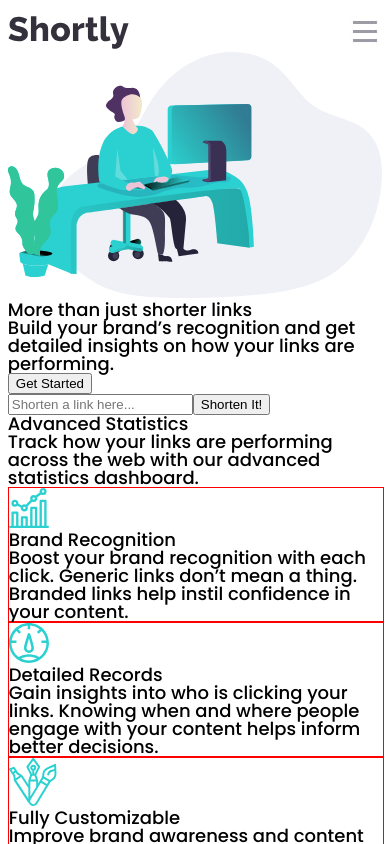
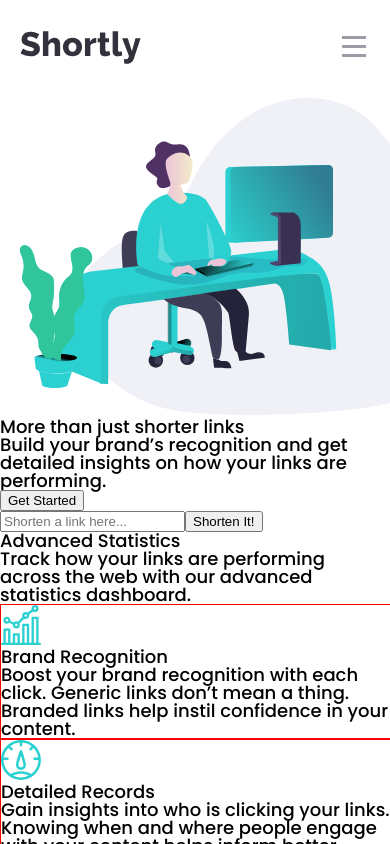
Before and after one commit to emily-v/url-shortening-landing-page, an Angular app: page / in a window 390 px wide. Shown: the top 844 px of the page. Built offline with nearby package versions, Linux system fonts and the light colour scheme.

Commit message:
mobile nav complete; hero img styling WIP

```diff
--- a/src/app/app.component.html
+++ b/src/app/app.component.html
@@ -1,7 +1,5 @@
 <app-nav></app-nav>
 
-<main>
-  <div class="hero-section">
 <div class="hero-img-container">
   <img
     class="hero-img"
@@ -9,17 +7,21 @@
     alt="person-working"
   />
 </div>
+
+<main>
+  <div class="hero-description">
+
     <h2 class="tagline">More than just shorter links</h2>
     <p class="sub-tagline">Build your brand’s recognition and get detailed insights
       on how your links are performing.
     </p>
-    <button class="button-pill">Get Started</button>
+    <button class="btn btn-pill">Get Started</button>
   </div>
 
   <div class="shorten-section">
     <div class="shorten-container">
       <input type="text" class="url" placeholder="Shorten a link here...">
-      <button type="submit" class="button-square">Shorten It!</button>
+      <button type="submit" class="btn btn-square">Shorten It!</button>
     </div>
   </div>
 
@@ -73,7 +75,7 @@
 
   <div class="boost">
     <h2 class="boost-text">Boost your links today</h2>
-    <button class="button-pill">Get Started</button>
+    <button class="btn btn-pill">Get Started</button>
   </div>
 
 </main>
--- a/src/app/app.component.scss
+++ b/src/app/app.component.scss
@@ -11,9 +11,17 @@
     }
 }
 
+.hero-img-container {
+    width: 100% - $gutter-horizontal;
+    overflow: hidden;
+    padding: 0 0 0 $gutter-horizontal;
+}
+
 .hero-img {
-    width: 100%;
+    width: 130%;
+
 }
+
 
 // -- DESKTOP STYLES --
 @media only screen and (min-width: 600px) {
--- a/src/app/nav/nav.component.html
+++ b/src/app/nav/nav.component.html
@@ -16,9 +16,9 @@
         <li class="nav-item">Pricing</li>
         <li class="nav-item">Resources</li>
       </ul>
-      <span class="login-options">
+      <div class="login-options">
         <span>Login</span>
-        <button class="button-pill">Sign Up</button>
-      </span>
+        <button class="btn btn-pill">Sign Up</button>
+      </div>
     </nav>
   </header>
--- a/src/app/nav/nav.component.scss
+++ b/src/app/nav/nav.component.scss
@@ -1,4 +1,8 @@
 @import "../../stylings/variables";
+
+header {
+    padding: $gutter-vertical $gutter-horizontal;
+}
 
 .menu-icon {
     float: right;
@@ -6,11 +10,28 @@
 
 .mobile-nav {
     width: 90%;
-    margin: 0 auto;
-    padding: 2.5em 0;
+    margin: 10px auto 0;
+    padding: 2em 0;
     border-radius: 10px;
     text-align: center;
     color: $text-color-lt;
     background: $bg-dk;
-    line-height: 2.5em;
+    line-height: 2.75em;
+    position: fixed;
+    left: 5%;
+
+    .nav-list {
+        border-bottom: 1px solid $nav-secondary;
+        margin: 0 5%;
+        padding-bottom: 1em;
+    }
+
+    .login-options {
+        margin-top: 1em;
+
+        .btn-pill {
+            @include btn(20px, 90%);
+            margin-top: 1em;
+        }
+    }
 }
--- a/src/styles.scss
+++ b/src/styles.scss
@@ -7,8 +7,9 @@
 html {
     font-family: $default-font-family;
     font-size: $default-font-size;
+    font-weight: $normal;
 }
 
-body {
-    padding: $gutter-vertical $gutter-horizontal;
-}
+// body {
+//     padding: $gutter-vertical $gutter-horizontal;
+// }
--- a/src/stylings/_variables.scss
+++ b/src/stylings/_variables.scss
@@ -16,11 +16,24 @@
 $nav-secondary: $grayish-violet;
 $bg-dk: $dark-violet;
 $bg-footer: $very-dark-violet;
+$btn-primary: $cyan;
 
 $default-font-size: 18px;
 $default-font-family: 'Poppins', sans-serif;
 $normal: 500;
 $heavy: 700;
 
-$gutter-horizontal: 2%;
-$gutter-vertical: 4%;
+$gutter-horizontal: 5%;
+$gutter-vertical: 8%;
+
+@mixin btn($br, $w) {
+    display: block;
+    margin: 0 auto;
+    padding: .5em 2em;
+    color: $text-color-lt;
+    background: $btn-primary;
+    font-size: inherit;
+    font-weight: inherit;
+    border-radius: $br;
+    width: $w;
+}
```
Lines whose indentation alone changed are shown as unchanged.
